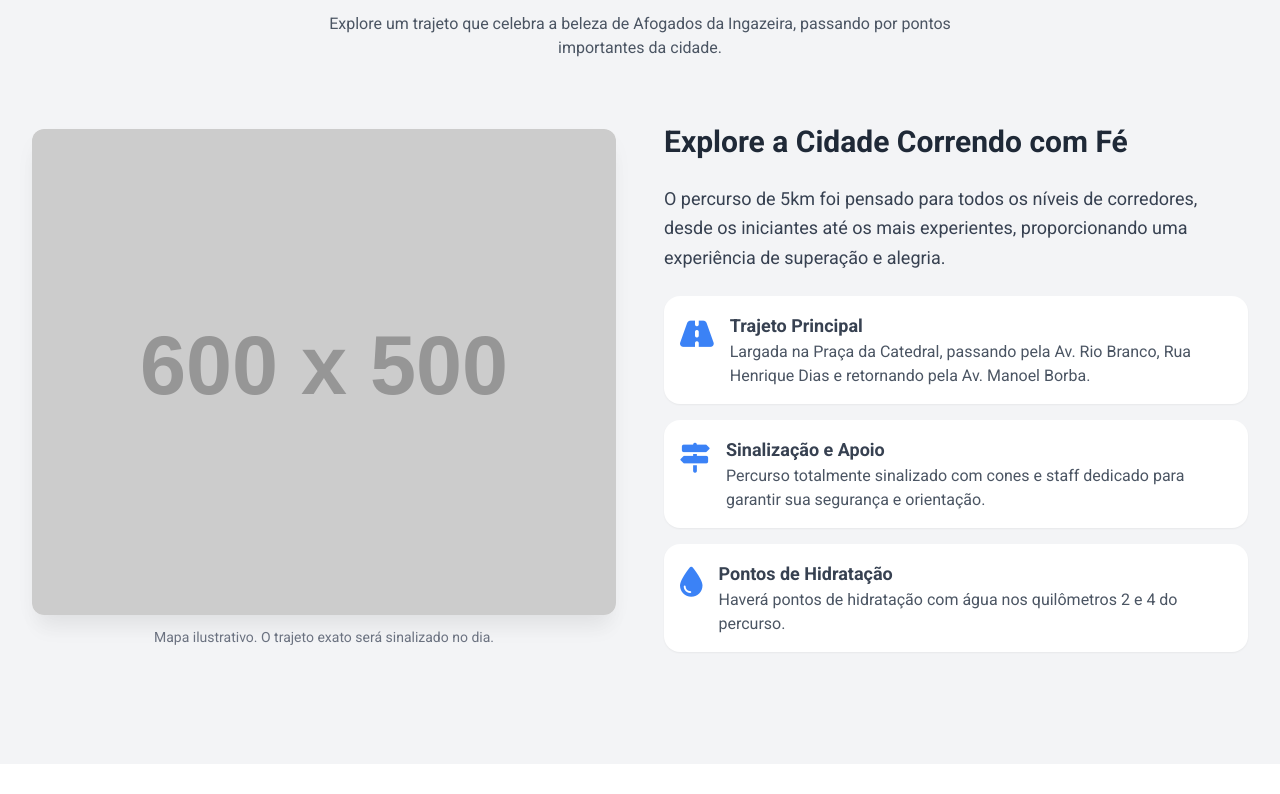
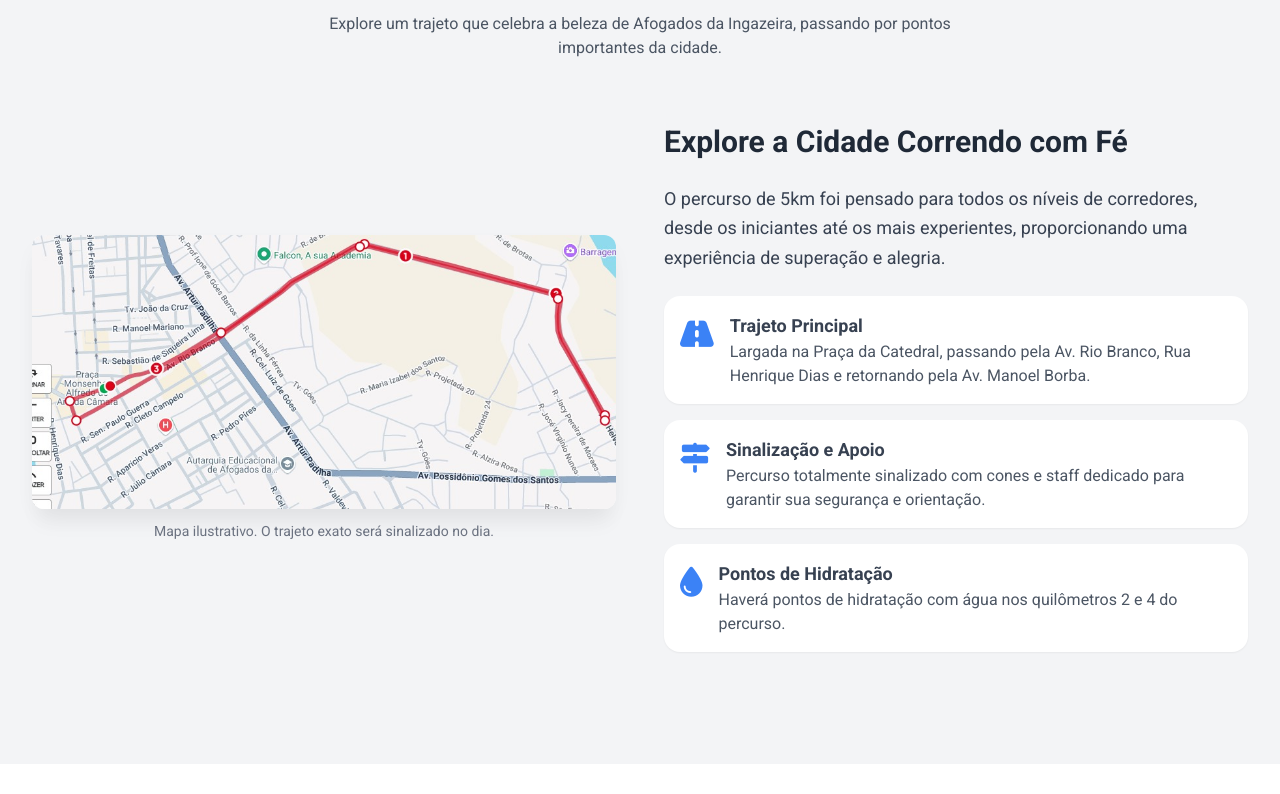
Before and after one commit to zapyeradmin/corrida-das-juventudes, a React (Vite) app: page / in a window 1280 px wide. Shown: the part 3446-4240 px from the top of the page. Built offline with nearby package versions, Linux system fonts and the light colour scheme.

Commit message:
Visual edit in Lovable
Edited UI in Lovable

```diff
--- a/src/components/sections/RouteSection.tsx
+++ b/src/components/sections/RouteSection.tsx
@@ -1,6 +1,5 @@
 export const RouteSection = () => {
-  return (
-    <section id="percurso" className="py-20 md:py-28 bg-gray-100">
+  return <section id="percurso" className="py-20 md:py-28 bg-gray-100">
       <div className="container mx-auto px-4 sm:px-6 lg:px-8">
         <h2 className="section-title text-4xl md:text-5xl font-bold text-center mb-4">
           Percurso <span className="gradient-text">Desafiador</span> (5Km)
@@ -11,11 +10,7 @@ export const RouteSection = () => {
         <div className="grid lg:grid-cols-2 gap-12 items-center">
           <div className="order-2 lg:order-1">
             <div className="custom-card overflow-hidden">
-              <img
-                src="https://placehold.co/600x500/1e3a8a/ffffff?text=Mapa+Ilustrativo+do+Percurso"
-                alt="Mapa do Percurso da Corrida de 5km"
-                className="w-full h-auto object-cover"
-              />
+              <img alt="Mapa do Percurso da Corrida de 5km" className="w-full h-auto object-cover" src="/lovable-uploads/d5971929-ff78-4a73-85a0-cf16dc7cbdb7.jpg" />
             </div>
             <p className="text-center text-sm text-gray-500 mt-3">
               Mapa ilustrativo. O trajeto exato será sinalizado no dia.
@@ -60,6 +55,5 @@ export const RouteSection = () => {
           </div>
         </div>
       </div>
-    </section>
-  );
+    </section>;
 };
```
Also changed, not shown: public/lovable-uploads/d5971929-ff78-4a73-85a0-cf16dc7cbdb7.jpg (added).
